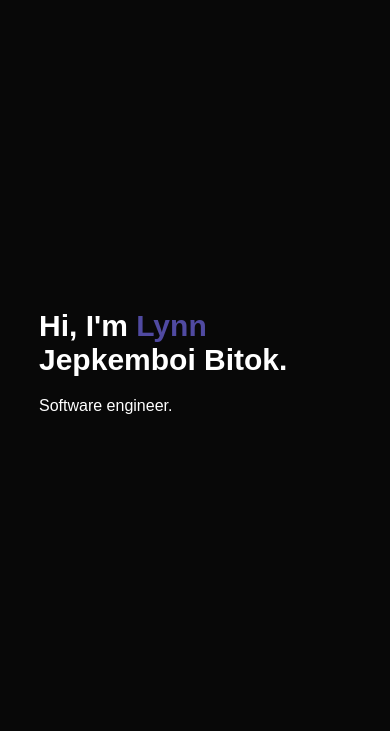
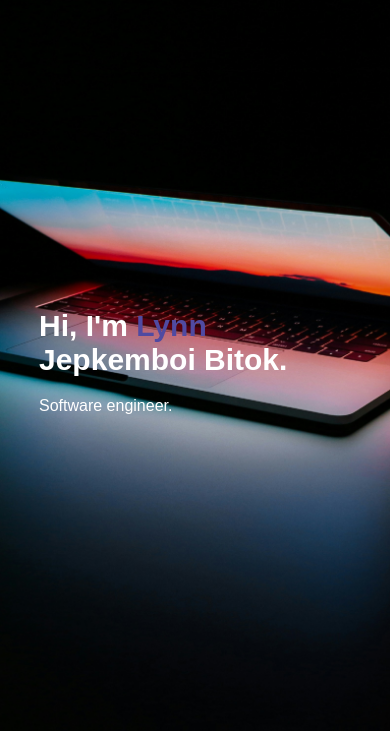
Before and after one commit to LynnBitok6391/My-Portfolio, a plain HTML site: page index.html in a window 390 px wide. Shown: the part 113-844 px from the top of the page. Drawn offline with Linux system fonts and the light colour scheme.

Commit message:
Update Style.css

```diff
--- a/Style.css
+++ b/Style.css
@@ -316,7 +316,7 @@ form .btn2{
 
 @media only screen and (max-width: 600px) {
     #header{
-        background-image: url(background..jpg);
+        background-image: url(background.jpg);
     }
     .header-text {
         margin-top: 100%;
```
